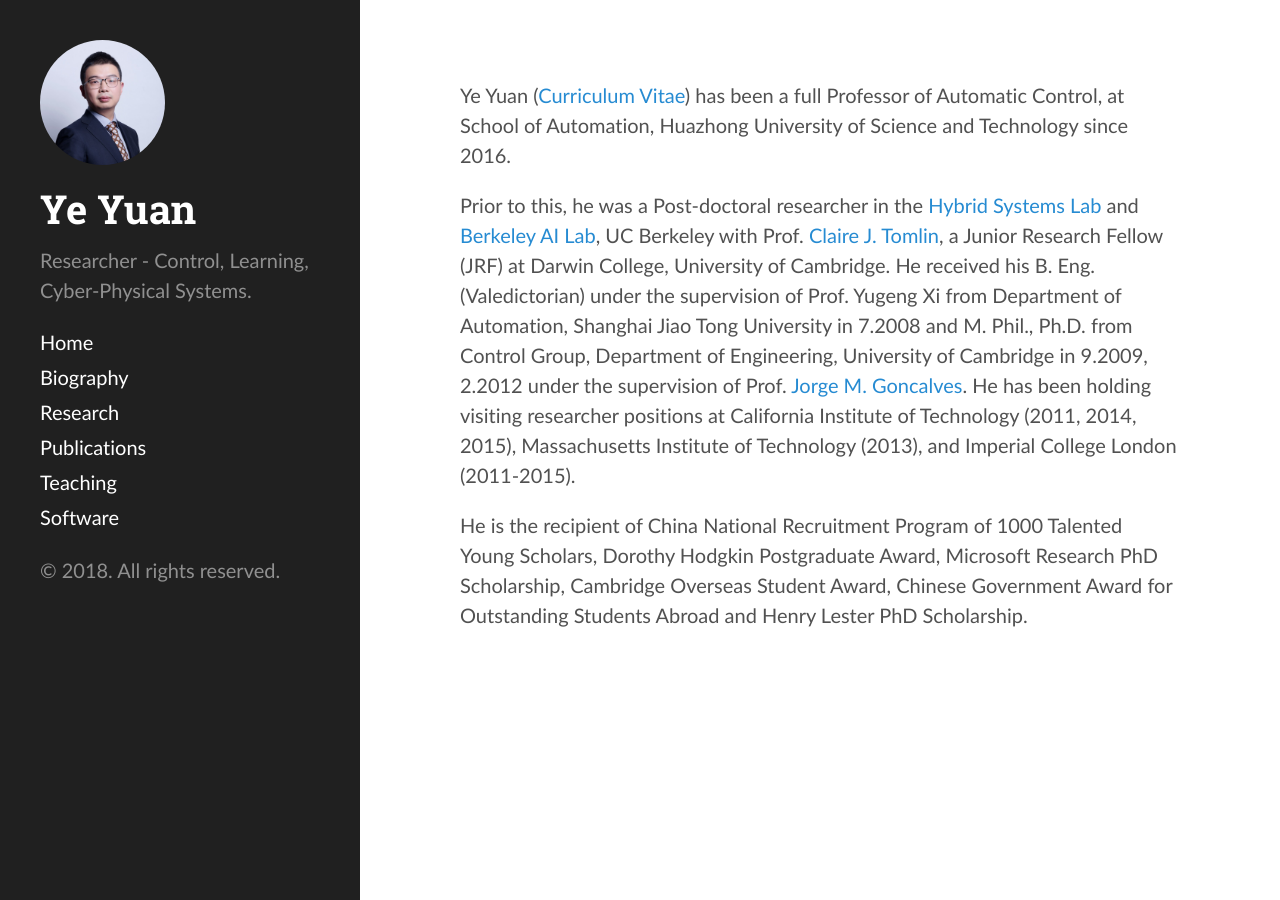
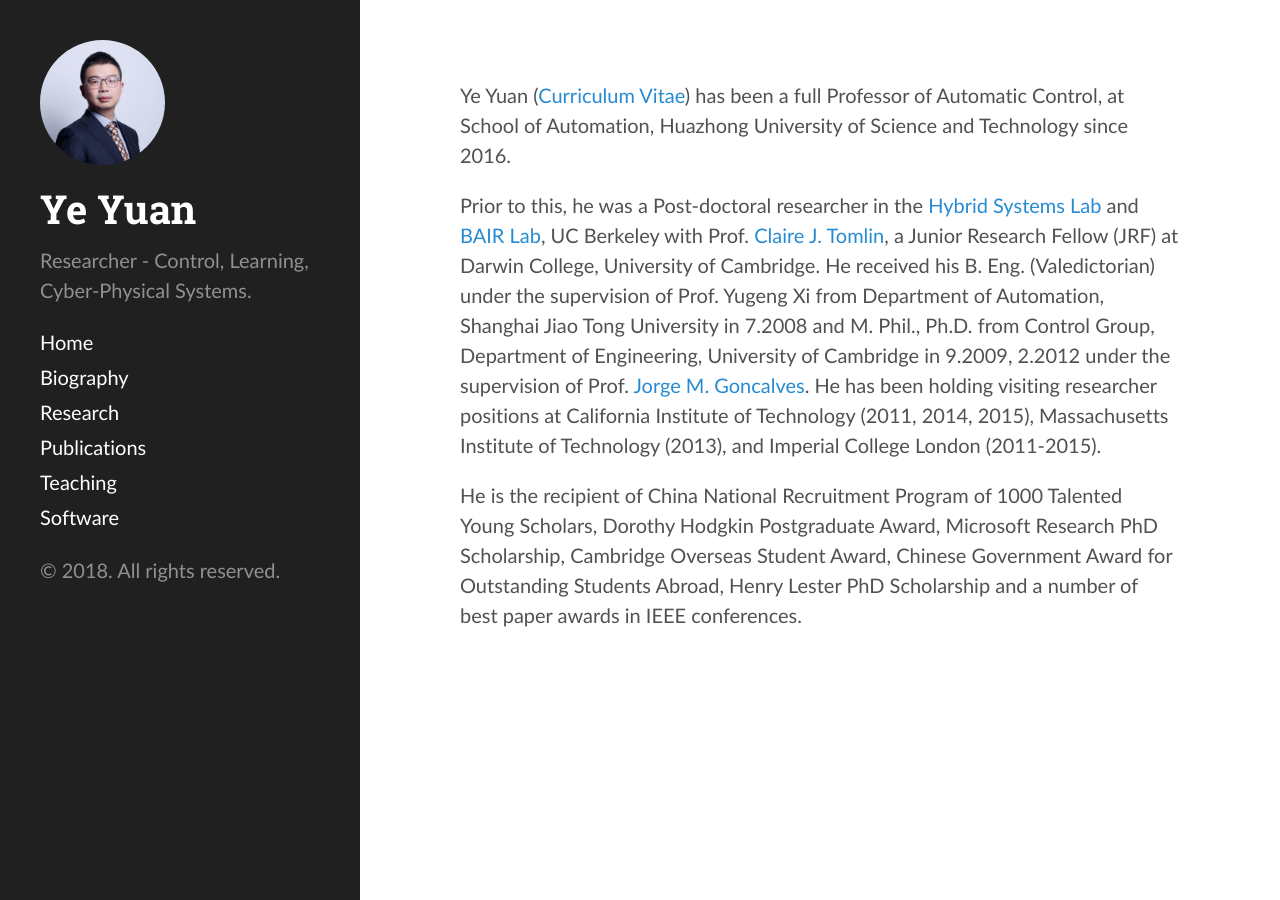
Before and after one commit to yy311/yy311.github.io, a Jekyll site: the page built from bio.md, in a window 1280 px wide. Built offline with Jekyll 4.4.1, drawn with Linux system fonts in a browser that asks for light colours.

Commit message:
Update bio.md

```diff
--- a/bio.md
+++ b/bio.md
@@ -5,6 +5,6 @@
 
 Ye Yuan (<a href="https://hybrid.eecs.berkeley.edu/~yeyuan/cv_yeyuan_2016.pdf">Curriculum Vitae</a>) has been a full Professor of Automatic Control, at School of Automation, Huazhong University of Science and Technology since 2016.
 
-Prior to this, he was a Post-doctoral researcher in the [Hybrid Systems Lab](http://hybrid.eecs.berkeley.edu/) and [Berkeley AI Lab](http://bair.berkeley.edu/index.html#header), UC Berkeley with Prof. [Claire J. Tomlin](http://eecs.berkeley.edu/~tomlin), a Junior Research Fellow (JRF) at Darwin College, University of Cambridge. He received his B. Eng. (Valedictorian) under the supervision of Prof. Yugeng Xi from Department of Automation, Shanghai Jiao Tong University in 7.2008 and M. Phil., Ph.D. from Control Group, Department of Engineering, University of Cambridge in 9.2009, 2.2012 under the supervision of Prof. [Jorge M. Goncalves](http://wwwen.uni.lu/lcsb/people/jorge_goncalves). He has been holding visiting researcher positions at California Institute of Technology (2011, 2014, 2015), Massachusetts Institute of Technology (2013), and Imperial College London (2011-2015).
+Prior to this, he was a Post-doctoral researcher in the [Hybrid Systems Lab](http://hybrid.eecs.berkeley.edu/) and [BAIR Lab](http://bair.berkeley.edu/index.html#header), UC Berkeley with Prof. [Claire J. Tomlin](http://eecs.berkeley.edu/~tomlin), a Junior Research Fellow (JRF) at Darwin College, University of Cambridge. He received his B. Eng. (Valedictorian) under the supervision of Prof. Yugeng Xi from Department of Automation, Shanghai Jiao Tong University in 7.2008 and M. Phil., Ph.D. from Control Group, Department of Engineering, University of Cambridge in 9.2009, 2.2012 under the supervision of Prof. [Jorge M. Goncalves](http://wwwen.uni.lu/lcsb/people/jorge_goncalves). He has been holding visiting researcher positions at California Institute of Technology (2011, 2014, 2015), Massachusetts Institute of Technology (2013), and Imperial College London (2011-2015).
 
-He is the recipient of China National Recruitment Program of 1000 Talented Young Scholars, Dorothy Hodgkin Postgraduate Award, Microsoft Research PhD Scholarship, Cambridge Overseas Student Award, Chinese Government Award for Outstanding Students Abroad and Henry Lester PhD Scholarship.
+He is the recipient of China National Recruitment Program of 1000 Talented Young Scholars, Dorothy Hodgkin Postgraduate Award, Microsoft Research PhD Scholarship, Cambridge Overseas Student Award, Chinese Government Award for Outstanding Students Abroad, Henry Lester PhD Scholarship and a number of best paper awards in IEEE conferences.
```
